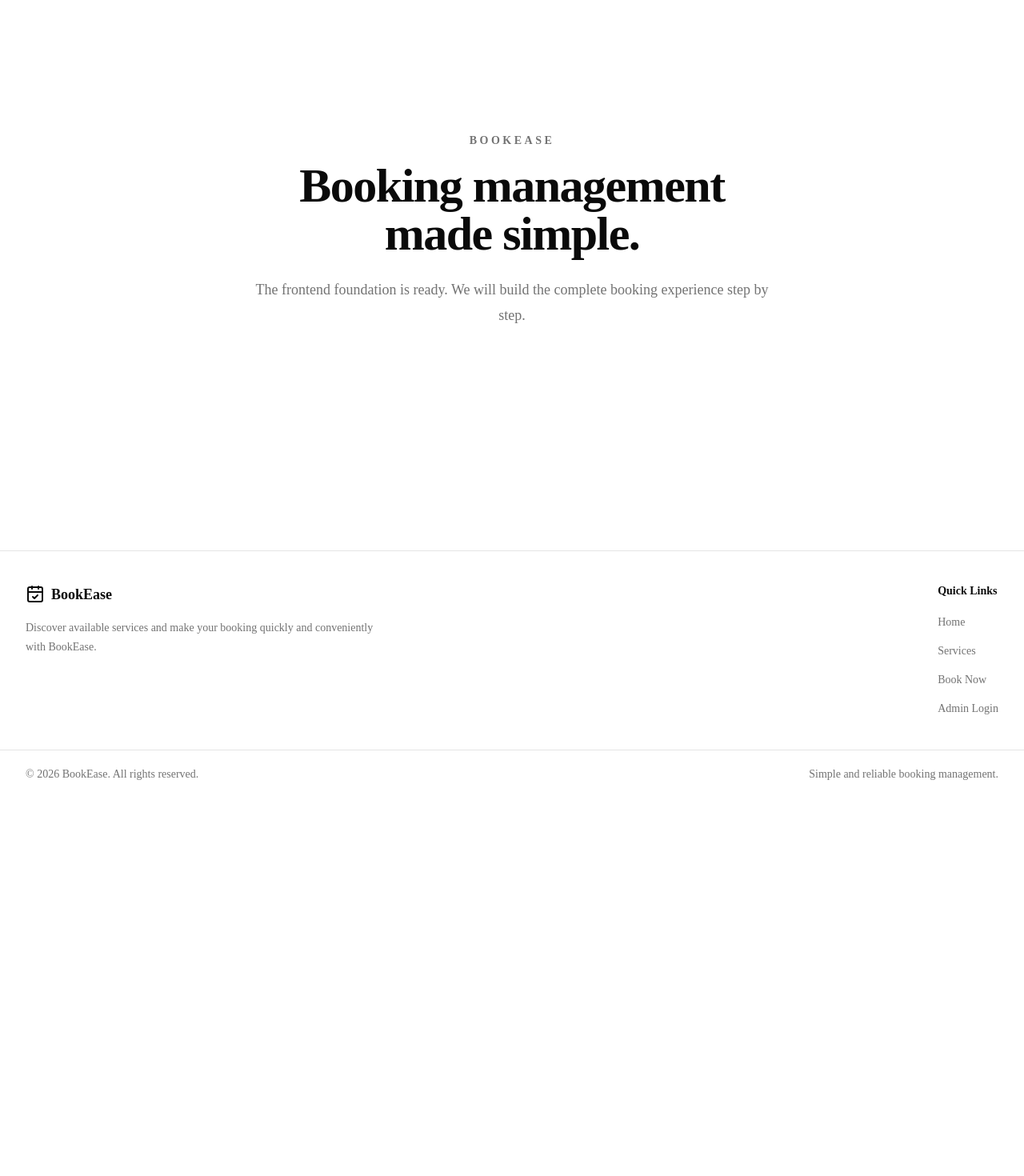
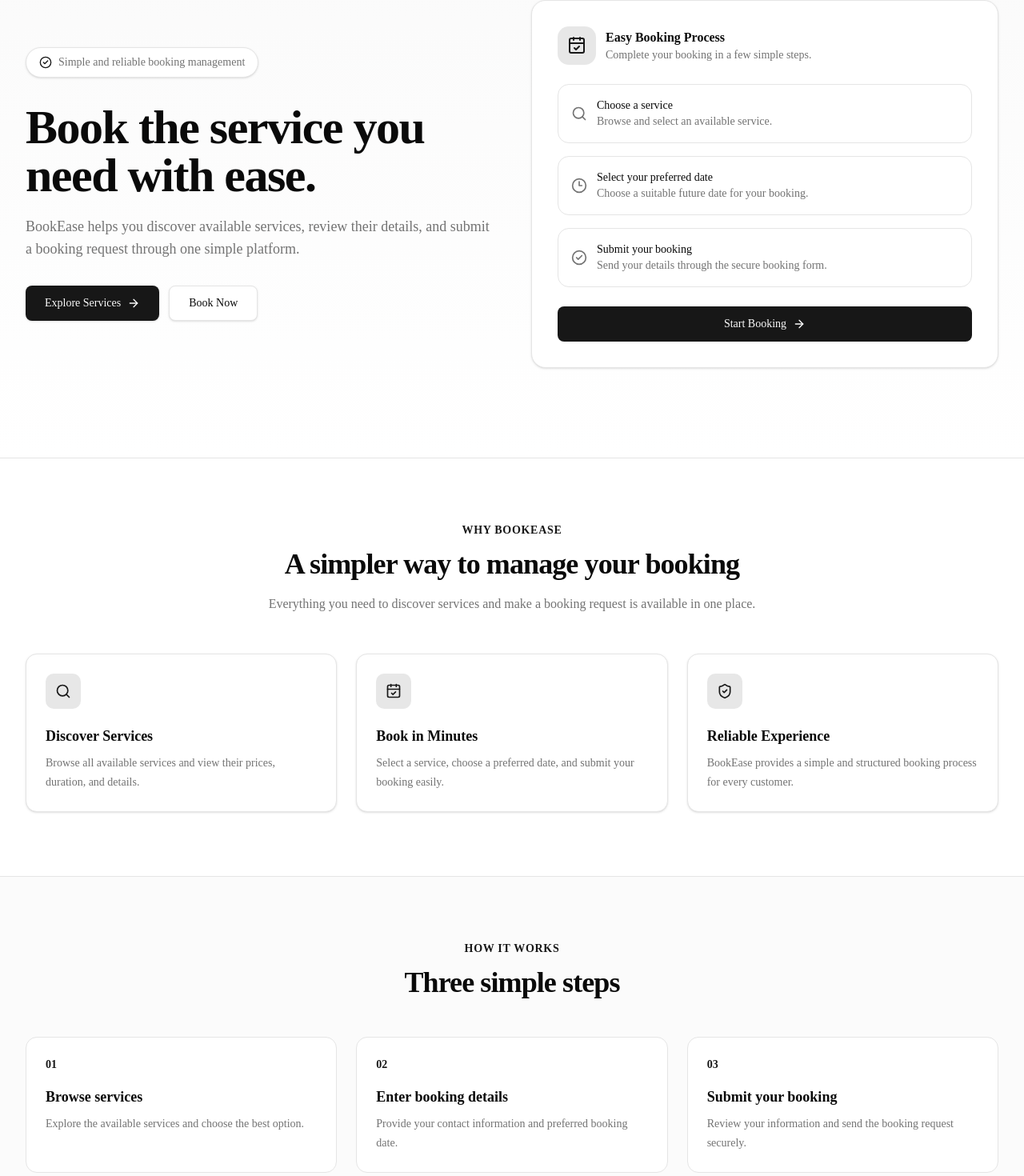
Before and after one commit to UdeshaRashmi/bookease-api, a Next.js app in the folder bookease-frontend/: page / in a window 1280 px wide. Shown: the part 177-1647 px from the top of the page at 80% size. Before the commit the page ends 1175 px from the top, so only its background shows below. Built offline with nearby package versions, Linux system fonts and the light colour scheme.

Commit message:
create professional public home page

```diff
--- a/bookease-frontend/app/page.tsx
+++ b/bookease-frontend/app/page.tsx
@@ -1,20 +1,274 @@
+import Link from 'next/link';
+import {
+  ArrowRight,
+  CalendarCheck,
+  CheckCircle2,
+  Clock3,
+  Search,
+  ShieldCheck,
+} from 'lucide-react';
+
+const features = [
+  {
+    title: 'Discover Services',
+    description:
+      'Browse all available services and view their prices, duration, and details.',
+    icon: Search,
+  },
+  {
+    title: 'Book in Minutes',
+    description:
+      'Select a service, choose a preferred date, and submit your booking easily.',
+    icon: CalendarCheck,
+  },
+  {
+    title: 'Reliable Experience',
+    description:
+      'BookEase provides a simple and structured booking process for every customer.',
+    icon: ShieldCheck,
+  },
+];
+
+const steps = [
+  {
+    number: '01',
+    title: 'Browse services',
+    description: 'Explore the available services and choose the best option.',
+  },
+  {
+    number: '02',
+    title: 'Enter booking details',
+    description: 'Provide your contact information and preferred booking date.',
+  },
+  {
+    number: '03',
+    title: 'Submit your booking',
+    description:
+      'Review your information and send the booking request securely.',
+  },
+];
+
 export default function HomePage() {
   return (
-    <main className="flex min-h-screen items-center justify-center bg-background px-6">
-      <section className="max-w-2xl text-center">
-        <p className="mb-4 text-sm font-semibold uppercase tracking-[0.25em] text-muted-foreground">
-          BookEase
-        </p>
+    <>
+      <section className="border-b bg-gradient-to-b from-muted/50 to-background">
+        <div className="mx-auto grid w-full max-w-7xl gap-12 px-4 py-20 sm:px-6 md:py-28 lg:grid-cols-2 lg:items-center lg:px-8">
+          <div className="space-y-8">
+            <div className="inline-flex items-center gap-2 rounded-full border bg-background px-4 py-2 text-sm text-muted-foreground shadow-sm">
+              <CheckCircle2
+                className="size-4 text-primary"
+                aria-hidden="true"
+              />
+              Simple and reliable booking management
+            </div>
 
-        <h1 className="text-4xl font-bold tracking-tight text-foreground sm:text-6xl">
-          Booking management made simple.
-        </h1>
+            <div className="space-y-5">
+              <h1 className="max-w-3xl text-4xl font-bold tracking-tight sm:text-5xl lg:text-6xl">
+                Book the service you need with ease.
+              </h1>
 
-        <p className="mt-6 text-lg leading-8 text-muted-foreground">
-          The frontend foundation is ready. We will build the complete booking
-          experience step by step.
-        </p>
+              <p className="max-w-2xl text-base leading-7 text-muted-foreground sm:text-lg">
+                BookEase helps you discover available services, review their
+                details, and submit a booking request through one simple
+                platform.
+              </p>
+            </div>
+
+            <div className="flex flex-col gap-3 sm:flex-row">
+              <Link
+                href="/services"
+                className="inline-flex h-11 items-center justify-center gap-2 rounded-md bg-primary px-6 text-sm font-medium text-primary-foreground shadow transition-colors hover:bg-primary/90"
+              >
+                Explore Services
+                <ArrowRight className="size-4" aria-hidden="true" />
+              </Link>
+
+              <Link
+                href="/book"
+                className="inline-flex h-11 items-center justify-center rounded-md border bg-background px-6 text-sm font-medium shadow-sm transition-colors hover:bg-muted"
+              >
+                Book Now
+              </Link>
+            </div>
+          </div>
+
+          <div className="rounded-2xl border bg-card p-6 shadow-sm sm:p-8">
+            <div className="space-y-6">
+              <div className="flex items-center gap-3">
+                <div className="flex size-12 items-center justify-center rounded-xl bg-primary/10">
+                  <CalendarCheck
+                    className="size-6 text-primary"
+                    aria-hidden="true"
+                  />
+                </div>
+
+                <div>
+                  <p className="font-semibold">Easy Booking Process</p>
+                  <p className="text-sm text-muted-foreground">
+                    Complete your booking in a few simple steps.
+                  </p>
+                </div>
+              </div>
+
+              <div className="space-y-4">
+                <div className="rounded-xl border bg-background p-4">
+                  <div className="flex items-center gap-3">
+                    <Search
+                      className="size-5 text-muted-foreground"
+                      aria-hidden="true"
+                    />
+
+                    <div>
+                      <p className="text-sm font-medium">Choose a service</p>
+                      <p className="text-sm text-muted-foreground">
+                        Browse and select an available service.
+                      </p>
+                    </div>
+                  </div>
+                </div>
+
+                <div className="rounded-xl border bg-background p-4">
+                  <div className="flex items-center gap-3">
+                    <Clock3
+                      className="size-5 text-muted-foreground"
+                      aria-hidden="true"
+                    />
+
+                    <div>
+                      <p className="text-sm font-medium">
+                        Select your preferred date
+                      </p>
+                      <p className="text-sm text-muted-foreground">
+                        Choose a suitable future date for your booking.
+                      </p>
+                    </div>
+                  </div>
+                </div>
+
+                <div className="rounded-xl border bg-background p-4">
+                  <div className="flex items-center gap-3">
+                    <CheckCircle2
+                      className="size-5 text-muted-foreground"
+                      aria-hidden="true"
+                    />
+
+                    <div>
+                      <p className="text-sm font-medium">Submit your booking</p>
+                      <p className="text-sm text-muted-foreground">
+                        Send your details through the secure booking form.
+                      </p>
+                    </div>
+                  </div>
+                </div>
+              </div>
+
+              <Link
+                href="/book"
+                className="inline-flex h-11 w-full items-center justify-center gap-2 rounded-md bg-primary px-5 text-sm font-medium text-primary-foreground transition-colors hover:bg-primary/90"
+              >
+                Start Booking
+                <ArrowRight className="size-4" aria-hidden="true" />
+              </Link>
+            </div>
+          </div>
+        </div>
       </section>
-    </main>
+
+      <section className="py-20">
+        <div className="mx-auto w-full max-w-7xl px-4 sm:px-6 lg:px-8">
+          <div className="mx-auto mb-12 max-w-2xl text-center">
+            <p className="mb-3 text-sm font-semibold uppercase tracking-wider text-primary">
+              Why BookEase
+            </p>
+
+            <h2 className="text-3xl font-bold tracking-tight sm:text-4xl">
+              A simpler way to manage your booking
+            </h2>
+
+            <p className="mt-4 leading-7 text-muted-foreground">
+              Everything you need to discover services and make a booking
+              request is available in one place.
+            </p>
+          </div>
+
+          <div className="grid gap-6 md:grid-cols-3">
+            {features.map((feature) => {
+              const Icon = feature.icon;
+
+              return (
+                <article
+                  key={feature.title}
+                  className="rounded-xl border bg-card p-6 shadow-sm"
+                >
+                  <div className="mb-5 flex size-11 items-center justify-center rounded-lg bg-primary/10">
+                    <Icon className="size-5 text-primary" aria-hidden="true" />
+                  </div>
+
+                  <h3 className="text-lg font-semibold">{feature.title}</h3>
+
+                  <p className="mt-2 text-sm leading-6 text-muted-foreground">
+                    {feature.description}
+                  </p>
+                </article>
+              );
+            })}
+          </div>
+        </div>
+      </section>
+
+      <section className="border-y bg-muted/40 py-20">
+        <div className="mx-auto w-full max-w-7xl px-4 sm:px-6 lg:px-8">
+          <div className="mx-auto mb-12 max-w-2xl text-center">
+            <p className="mb-3 text-sm font-semibold uppercase tracking-wider text-primary">
+              How It Works
+            </p>
+
+            <h2 className="text-3xl font-bold tracking-tight sm:text-4xl">
+              Three simple steps
+            </h2>
+          </div>
+
+          <div className="grid gap-6 md:grid-cols-3">
+            {steps.map((step) => (
+              <article
+                key={step.number}
+                className="rounded-xl border bg-background p-6"
+              >
+                <p className="text-sm font-bold text-primary">{step.number}</p>
+                <h3 className="mt-4 text-lg font-semibold">{step.title}</h3>
+                <p className="mt-2 text-sm leading-6 text-muted-foreground">
+                  {step.description}
+                </p>
+              </article>
+            ))}
+          </div>
+        </div>
+      </section>
+
+      <section className="py-20">
+        <div className="mx-auto w-full max-w-7xl px-4 sm:px-6 lg:px-8">
+          <div className="flex flex-col items-start justify-between gap-8 rounded-2xl bg-primary px-6 py-10 text-primary-foreground sm:px-10 md:flex-row md:items-center">
+            <div>
+              <h2 className="text-2xl font-bold tracking-tight sm:text-3xl">
+                Ready to make your booking?
+              </h2>
+
+              <p className="mt-3 max-w-2xl text-sm leading-6 text-primary-foreground/80 sm:text-base">
+                Explore the available services and submit your booking request
+                today.
+              </p>
+            </div>
+
+            <Link
+              href="/services"
+              className="inline-flex h-11 shrink-0 items-center justify-center gap-2 rounded-md bg-background px-6 text-sm font-medium text-foreground transition-colors hover:bg-background/90"
+            >
+              View Services
+              <ArrowRight className="size-4" aria-hidden="true" />
+            </Link>
+          </div>
+        </div>
+      </section>
+    </>
   );
 }
```
